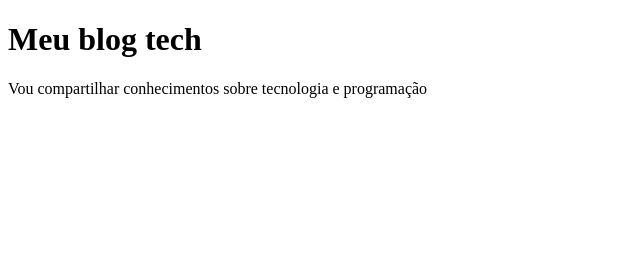
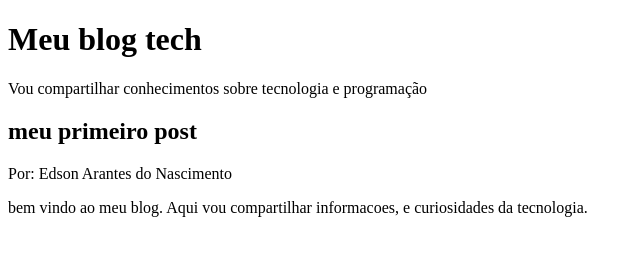
Before and after one commit to henriquevaleriosiqueira-boop/projeto-henrique, a plain HTML site: page index.html in a window 1280 px wide. Shown: the whole page, without its empty margins (0-640 px from the left). Drawn offline with Linux system fonts and the light colour scheme.

Commit message:
seguimos para a aula 3

```diff
--- a/index.html
+++ b/index.html
@@ -4,10 +4,20 @@
 <head>
 <meta charset="UTF-8">
 <meta name="viewport" content="width=device-width, initial-scale=1.0">
-<title>Document</title>
+<title>Blog</title>
 </head>
 <body>
+<header>
 <h1>Meu blog tech</h1>
 <p>Vou compartilhar conhecimentos sobre tecnologia e programação</p>
+</header>
+<main>
+
+<h2>meu primeiro post</h2>
+<p>Por: Edson Arantes do Nascimento</p>
+<p>bem vindo ao meu blog.
+Aqui vou compartilhar informacoes,
+e curiosidades da tecnologia.</p>
+</main>
 </body>
 </html>
```
